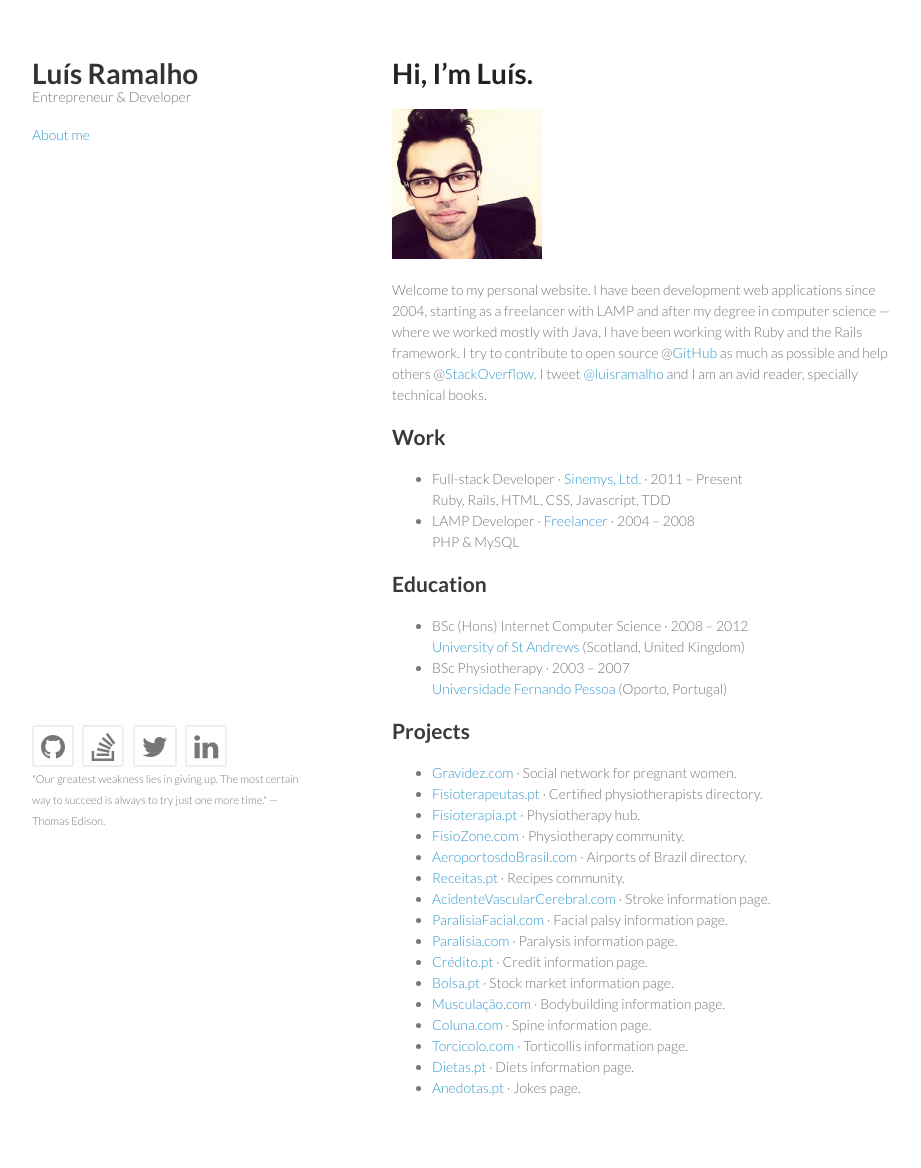
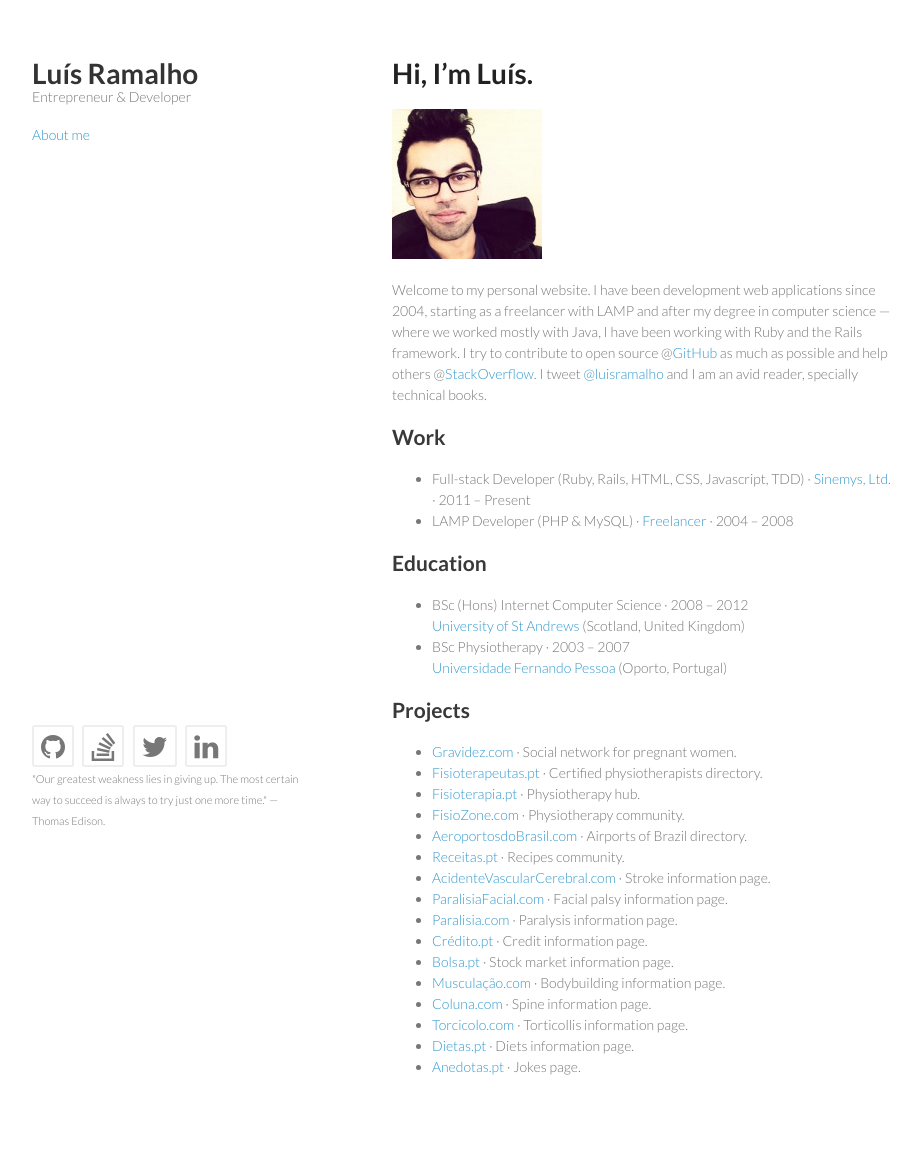
Before and after one commit to luisramalho/luisramalho.github.io, a Jekyll site: the page built from about-me/index.md, in a window 1280 px wide. Shown: the whole page, without its empty margins (178-1099 px from the left). Built offline with Jekyll 4.4.1, drawn with Linux system fonts in a browser that asks for light colours; nearby versions of some CDN libraries; after the commit the page ends 1147 px from its top, so only the background shows below that.

Commit message:
Small fix

```diff
--- a/about-me/index.md
+++ b/about-me/index.md
@@ -12,10 +12,8 @@ Welcome to my personal website. I have been development web applications since 2
 
 ## Work
 
-* Full-stack Developer · [Sinemys, Ltd.](http://www.sinemys.com) · 2011 – Present
-<br/>Ruby, Rails, HTML, CSS, Javascript, TDD
-* LAMP Developer · [Freelancer](/) · 2004 – 2008
-<br/>PHP & MySQL
+* Full-stack Developer (Ruby, Rails, HTML, CSS, Javascript, TDD) · [Sinemys, Ltd.](http://www.sinemys.com) · 2011 – Present
+* LAMP Developer (PHP & MySQL) · [Freelancer](/) · 2004 – 2008
 
 ## Education
 
```
